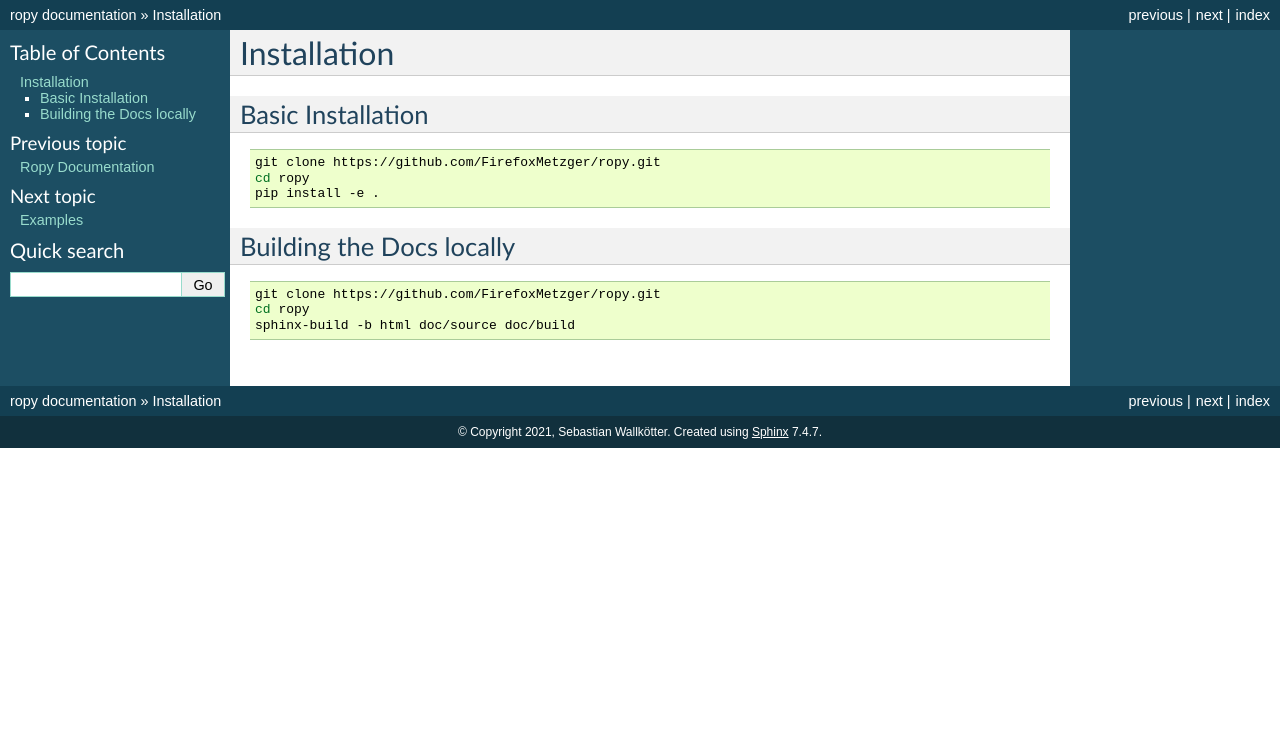
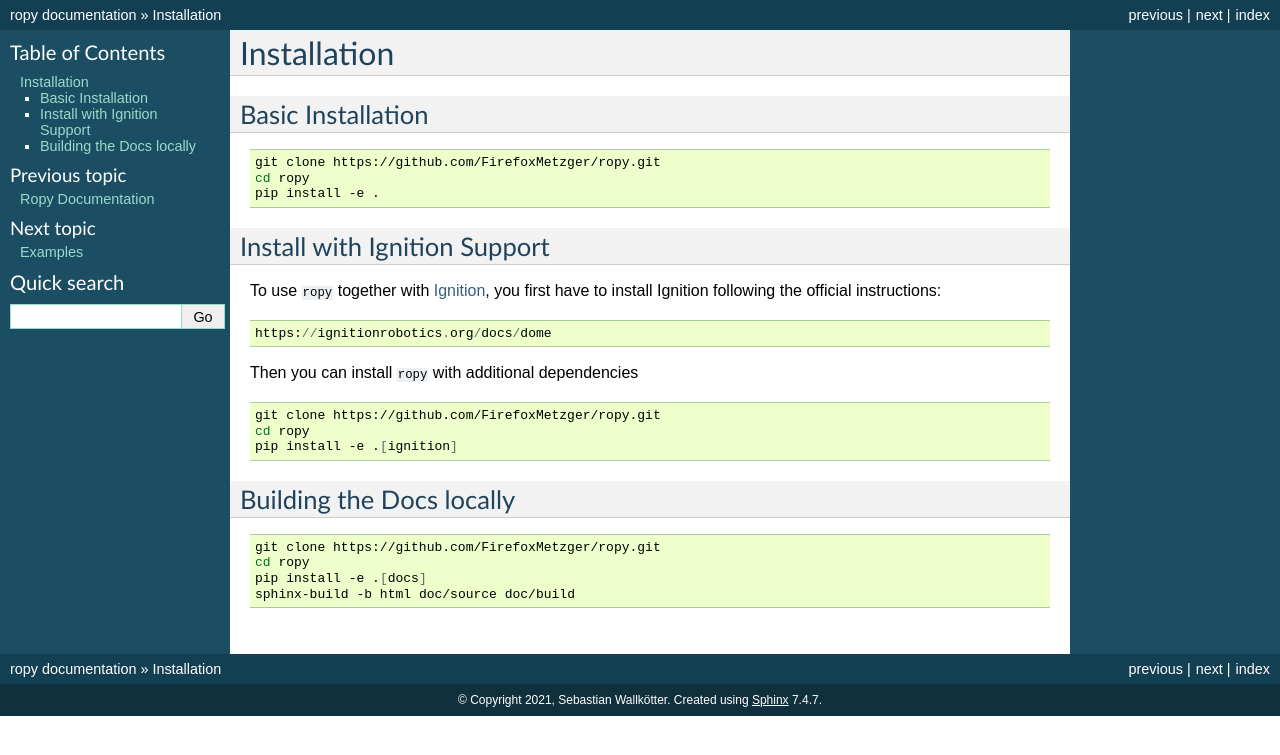
Before and after one commit to FirefoxMetzger/scikit-bot, a Sphinx documentation site: the page built from doc/source/install.rst, in a window 1280 px wide. Shown: the top 755 px of the page. Built offline with Sphinx 7.4.7, drawn with Linux system fonts in a browser that asks for light colours.

Commit message:
update docs

```diff
--- a/doc/source/install.rst
+++ b/doc/source/install.rst
@@ -10,6 +10,22 @@
     cd ropy
     pip install -e .
 
+Install with Ignition Support
+-----------------------------
+
+To use ``ropy`` together with Ignition_, you first have to install Ignition
+following the official instructions::
+
+    https://ignitionrobotics.org/docs/dome
+
+Then you can install ``ropy`` with additional dependencies
+
+.. code-block:: bash
+
+    git clone https://github.com/FirefoxMetzger/ropy.git
+    cd ropy
+    pip install -e .[ignition]
+
 
 Building the Docs locally
 -------------------------
@@ -18,4 +34,7 @@
 
     git clone https://github.com/FirefoxMetzger/ropy.git
     cd ropy
+    pip install -e .[docs]
     sphinx-build -b html doc/source doc/build
+
+.. _Ignition: https://ignitionrobotics.org/home
```
